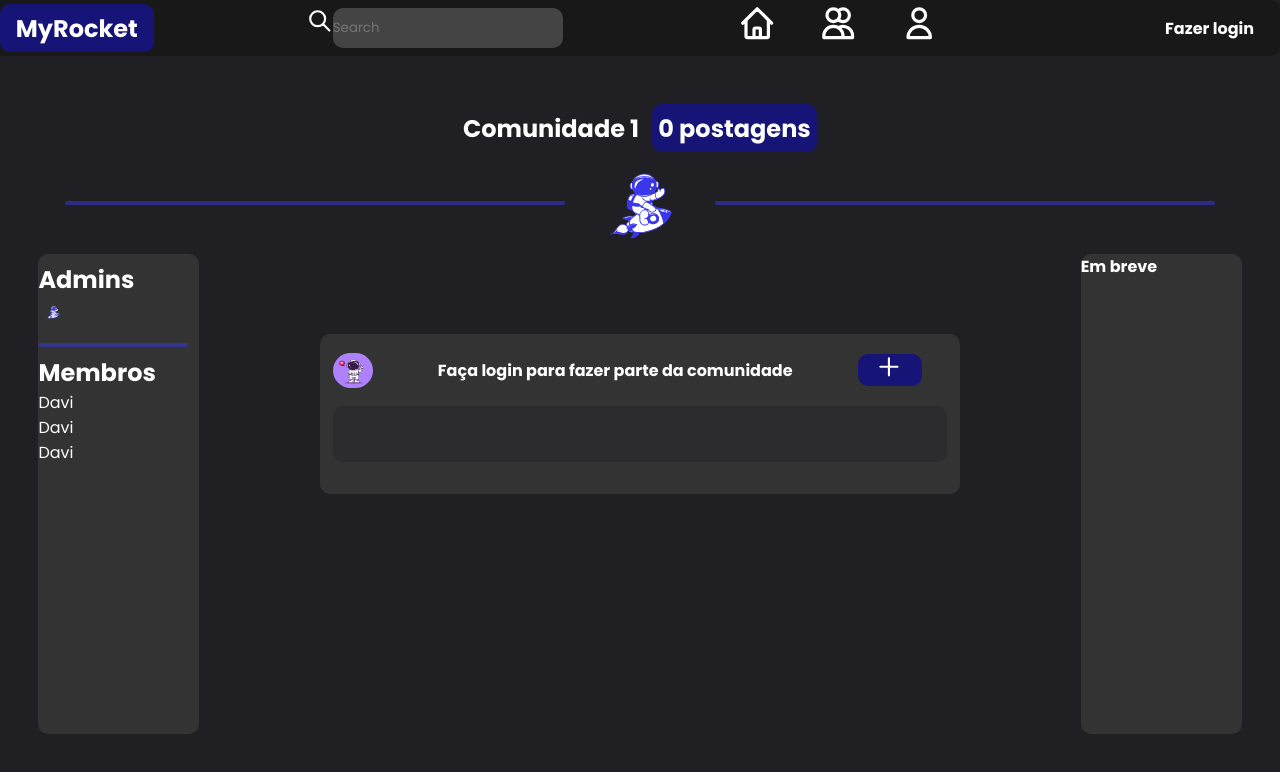
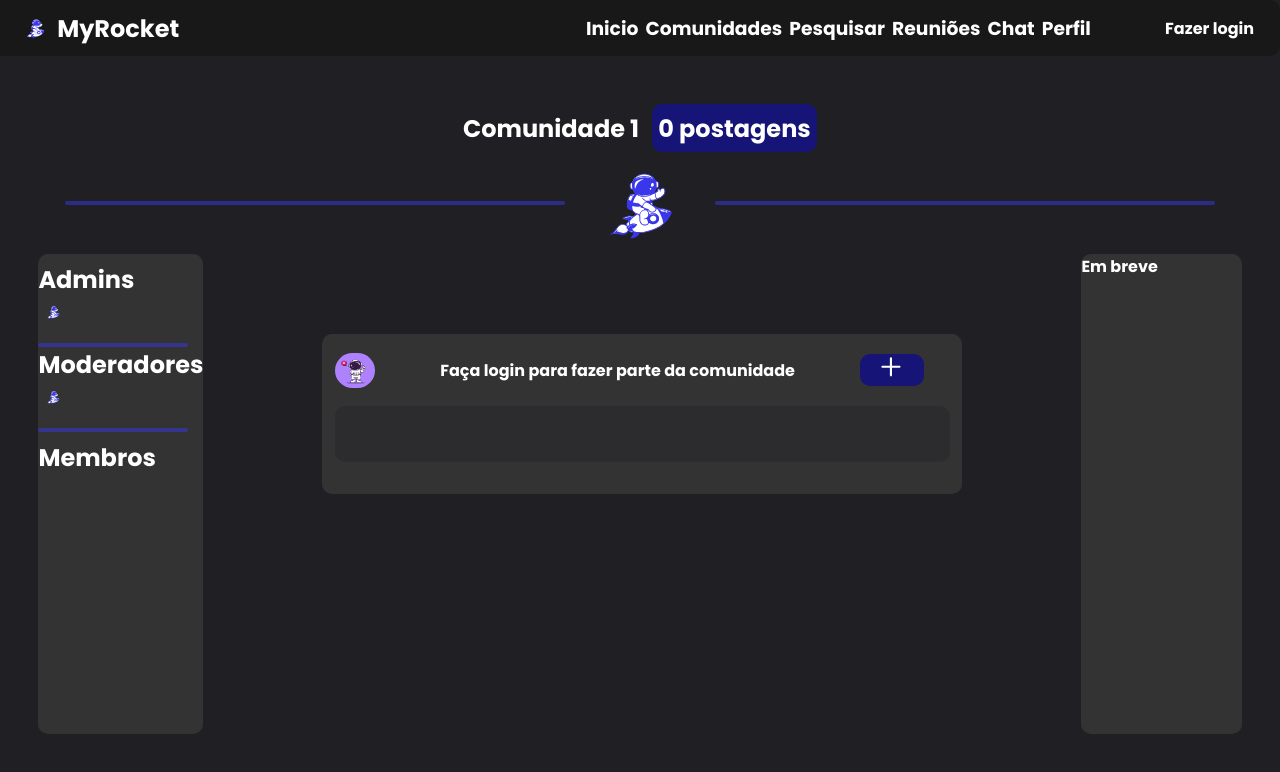
Before and after one commit to davi-souza2001/MyRocketdev, a Next.js app: page /com/1 in a window 1280 px wide. Shown: the top 772 px of the page. Built offline with nearby package versions, Linux system fonts and the light colour scheme; no server answers; the database is empty.

Commit message:
implements top bar changes

```diff
--- a/src/components/CommunityMembers.tsx
+++ b/src/components/CommunityMembers.tsx
@@ -54,6 +54,12 @@ export default function CommunityMembers(props: CommunityMembers){
                             <p>{adminsList[0]?.name}</p>
                         </div>
                         <div className={styles.bar}></div>
+                        <h2>Moderadores</h2>
+                        <div className={styles.contentAdminSection}>
+                            <Image src={adminPhoto ? adminPhoto : astroMyRocket} width={30} height={30}/>
+                            <p>{adminsList[0]?.name}</p>
+                        </div>
+                        <div className={styles.bar}></div>
                     </div>
                     <div className={styles.contentAdmin}>
                         <h2>Membros</h2>
--- a/src/components/Topbar.tsx
+++ b/src/components/Topbar.tsx
@@ -4,10 +4,7 @@ import Astro from "../assets/img/austrotwo.jpg";
 import route from "next/router";
 import Image from "next/image";
 
-import { IconHome } from "./Icons";
-import { IconSearch } from "./Icons";
-import { IconProfile } from "./Icons";
-import { IconUsersList } from "./Icons";
+import astroMyRocket from "../assets/img/astrounauta.svg";
 
 import styles from "../styles/Topbar.module.css";
 
@@ -23,16 +20,30 @@ export default function Topbar(props: TopbarProps) {
         <>
             <div className={styles.leftbarcontent}>
                 <div className={styles.titletab} onClick={() => route.push("/")}>
-                    <div className={styles.title}><h2>MyRocket</h2></div>
-                </div>
-                <div className={styles.search}>
-                    <div className={styles.iconSearch}>{IconSearch}</div>
-                    <input type="text" placeholder="Search"/>
+                    <div className={styles.title}>
+                        <Image src={astroMyRocket} height={150} width={150}/>
+                        <h2>MyRocket</h2>
+                    </div>
                 </div>
                 <div className={styles.iconstab}>
-                    <div className={styles.home} onClick={() => route.push("/")}><div className={styles.iconstabIcon}>{IconHome}</div></div>
-                    <div className={styles.home} onClick={() => route.push("/search")}><div className={styles.iconstabIcon}>{IconUsersList}</div></div>
-                    <div className={styles.profile} onClick={() => route.push("/mainprofile")}><div className={styles.iconstabIcon}>{IconProfile}</div></div>
+                    <div  onClick={() => route.push("/")}>
+                        <div><h3>Inicio</h3></div>
+                    </div>
+                    <div  onClick={() => route.push("/")}>
+                        <div><h3>Comunidades</h3></div>
+                    </div>
+                    <div onClick={() => route.push("/search")}>
+                        <div><h3>Pesquisar</h3></div>
+                    </div>
+                    <div onClick={() => route.push("/search")}>
+                        <div><h3>Reuniões</h3></div>
+                    </div>
+                    <div onClick={() => route.push("/search")}>
+                        <div><h3>Chat</h3></div>
+                    </div>
+                    <div onClick={() => route.push("/mainprofile")}>
+                        <div><h3>Perfil</h3></div>
+                    </div>
                 </div>
                 <div className={styles.usertab}>
                     <div className={styles.user} onClick={user ? logout : loginGoogle }>
--- a/src/pages/com/[idcom].tsx
+++ b/src/pages/com/[idcom].tsx
@@ -37,6 +37,10 @@ export default function Com(props: idCommunitie){
       }, []);
 
 
+      publisList.map((publis) => {
+          console.log(publis.email)
+      })
+
     return (
         <div className={styles.content}>
             <Topbar />
@@ -55,12 +59,7 @@ export default function Com(props: idCommunitie){
                 <div className={styles.contentMembersAndAddPost}>
                     <CommunityMembers linkComuList={idcom} showAdmin>
                         <div className={styles.contentMembers}>
-                            {/* <Image/> */}
-                            <p>Davi</p>
-                            {/* <Image/> */}
-                            <p>Davi</p>
-                            {/* <Image/> */}
-                            <p>Davi</p>
+
                         </div>
                     </CommunityMembers>
                     <AddPost linkComu={idcom} name={user ? user?.name : "Faça login para fazer parte da comunidade"}/>
--- a/src/pages/index.tsx
+++ b/src/pages/index.tsx
@@ -1,5 +1,4 @@
 import Topbar from "../components/Topbar";
-import Image from "next/image";
 
 import styles from "../styles/Main.module.css";
 
--- a/src/styles/Topbar.module.css
+++ b/src/styles/Topbar.module.css
@@ -12,18 +12,26 @@
 
 .titletab {
     height: 6vh;
-    width: 12vw;
+    width: 13vw;
+    margin-left: 1vw;
     display: flex;
     align-items: center;
     justify-content: center;
     border-radius: 10px;
     cursor: pointer;
     transition: 0.2s;
-    background-color: #161476;
 }
 
 .titletab:hover {
     background-color: #09083b;
+}
+
+.title{
+    height: 7vh;
+    display: flex;
+    align-items: center;
+    justify-content: center;
+
 }
 
 .search{
@@ -47,22 +55,21 @@
 }
 
 .iconstab{
-    height: 9vh;
-    width: 19vw;
+    height: 7vh;
+    width: 40vw;
+    margin-left: 30vw;
     display: flex;
     align-items: center;
     justify-content: space-around;
 }
 
-.iconstabIcon {
-    height: 6vh;
-    width: 3vw;
+.iconstab h3{
     cursor: pointer;
     transition: 0.2s;
 }
 
-.iconstabIcon:hover {
-    color: #13117c;
+.iconstab h3:hover{
+    color: #12107c;
 }
 
 .usertab{
```
Also changed, not shown: 1 other file (tests, documents, lock files or other folders).
